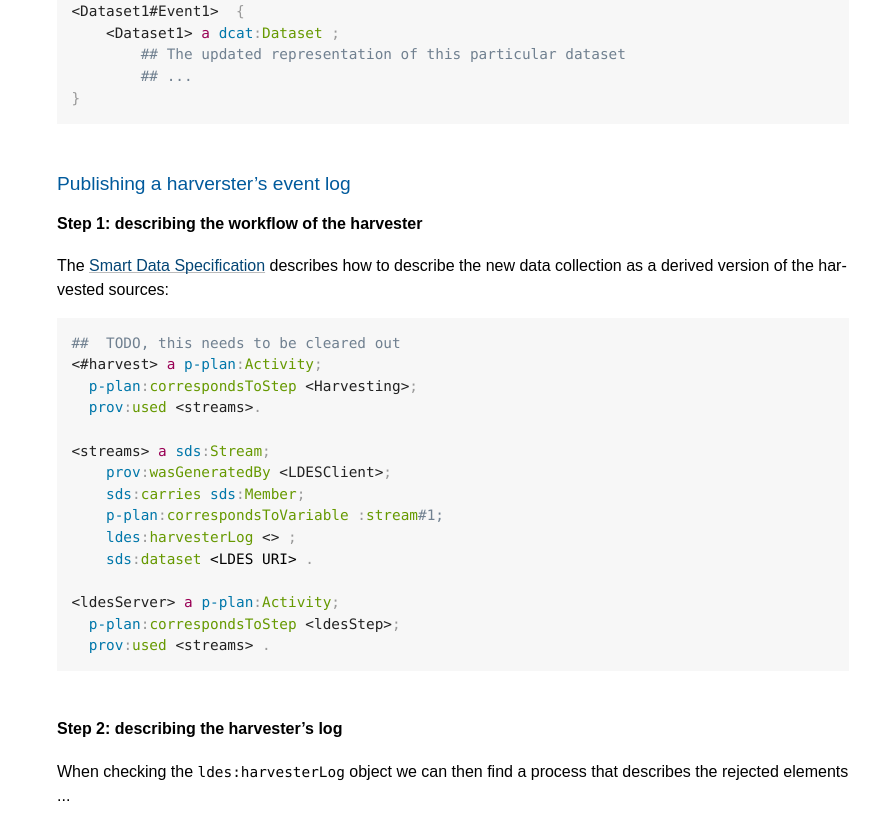
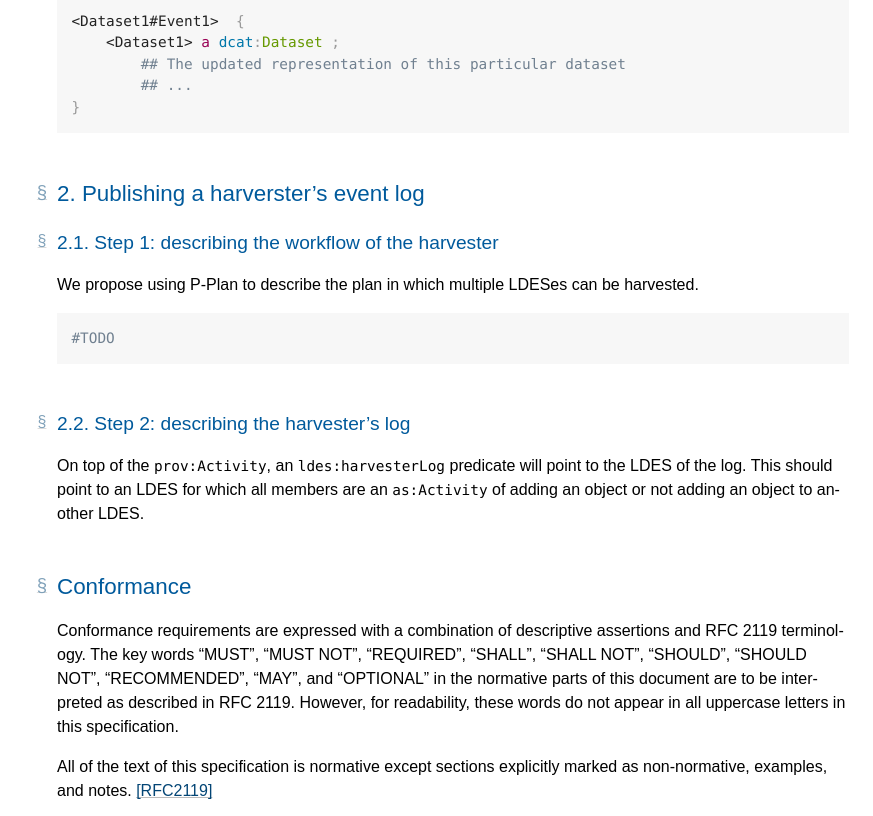
Before and after one commit to SEMICeu/LDES-DCAT-AP-feeds, a plain HTML site: page index.html in a window 1280 px wide. Shown: the part 1618-2434 px from the top of the page, without its empty margins (407-1280 px from the left). Drawn offline with Linux system fonts and the light colour scheme.

Commit message:
P-Plan
SHA: a833969e2f3571332ff9daecf3934ebd78cc47c8
Reason: push, by pietercolpaert

Co-authored-by: github-actions[bot] <41898282+github-actions[bot]@users.noreply.github.com>

```diff
--- a/index.html
+++ b/index.html
@@ -1490,7 +1490,7 @@ Possible extra rowspan handling
 </style>
   <meta content="Bikeshed version 82ce88815, updated Thu Sep 7 16:33:55 2023 -0700" name="generator">
   <link href="https://semiceu.github.io/LDES-DCAT-AP-feeds/index.html" rel="canonical">
-  <meta content="0156a8f60a33581e001d4199150854b5051f526e" name="document-revision">
+  <meta content="a833969e2f3571332ff9daecf3934ebd78cc47c8" name="document-revision">
 <style>/* Boilerplate: style-autolinks */
 .css.css, .property.property, .descriptor.descriptor {
     color: var(--a-normal-text);
@@ -2046,6 +2046,17 @@ Parts of this work may be from another specification document.  If so, those par
   <nav data-fill-with="table-of-contents" id="toc">
    <h2 class="no-num no-toc no-ref" id="contents">Table of Contents</h2>
    <ol class="toc" role="directory">
+    <li>
+     <a href="#publishing-changes-about-dcat-ap-entities"><span class="secno">1</span> <span class="content">Publishing changes about DCAT-AP entities</span></a>
+     <ol class="toc">
+      <li><a href="#example"><span class="secno">1.1</span> <span class="content">Example</span></a>
+     </ol>
+    <li>
+     <a href="#publishing-a-harversters-event-log"><span class="secno">2</span> <span class="content">Publishing a harverster’s event log</span></a>
+     <ol class="toc">
+      <li><a href="#step-1-describing-the-workflow-of-the-harvester"><span class="secno">2.1</span> <span class="content">Step 1: describing the workflow of the harvester</span></a>
+      <li><a href="#step-2-describing-the-harvesters-log"><span class="secno">2.2</span> <span class="content">Step 2: describing the harvester’s log</span></a>
+     </ol>
     <li><a href="#conformance"><span class="secno"></span> <span class="content"> Conformance</span></a>
     <li>
      <a href="#references"><span class="secno"></span> <span class="content">References</span></a>
@@ -2055,8 +2066,8 @@ Parts of this work may be from another specification document.  If so, those par
    </ol>
   </nav>
   <main>
-   <h3 class="heading settled" id="publishing-changes-about-dcat-ap-entities"><span class="content">Publishing changes about DCAT-AP entities</span></h3>
-   <h4 class="heading settled" id="example"><span class="content">Example</span></h4>
+   <h2 class="heading settled" data-level="1" id="publishing-changes-about-dcat-ap-entities"><span class="secno">1. </span><span class="content">Publishing changes about DCAT-AP entities</span><a class="self-link" href="#publishing-changes-about-dcat-ap-entities"></a></h2>
+   <h3 class="heading settled" data-level="1.1" id="example"><span class="secno">1.1. </span><span class="content">Example</span><a class="self-link" href="#example"></a></h3>
 <pre class="language-turtle highlight"><c- k>@prefix</c-> <c- nn>:</c-> <c- g>&lt;https://data.example.org/feed></c-> <c- p>.</c->
 <c- k>@prefix</c-> <c- nn>ldes:</c-> <c- g>&lt;https://w3id.org/ldes#></c-><c- p>.</c->
 <c- k>@prefix</c-> <c- nn>tree:</c-> <c- g>&lt;https://w3id.org/tree#></c-><c- p>.</c->
@@ -2106,30 +2117,17 @@ Parts of this work may be from another specification document.  If so, those par
         <c- c>## ...</c->
 <c- p>}</c->
 </pre>
-   <h3 class="heading settled" id="publishing-a-harversters-event-log"><span class="content">Publishing a harverster’s event log</span></h3>
-   <h4 class="heading settled" id="step-1-describing-the-workflow-of-the-harvester"><span class="content">Step 1: describing the workflow of the harvester</span></h4>
-   <p>The <a href="https://w3id.org/sds/specification">Smart Data Specification</a> describes how to describe the new data collection as a derived version of the harvested sources:</p>
-<pre class="language-turtle highlight"><c- c>##  TODO, this needs to be cleared out</c->
-<c- g>&lt;#harvest></c-> <c- b>a</c-> <c- nn>p-plan</c-><c- p>:</c-><c- f>Activity</c-><c- p>;</c->
-  <c- nn>p-plan</c-><c- p>:</c-><c- f>correspondsToStep</c-> <c- g>&lt;Harvesting></c-><c- p>;</c->
-  <c- nn>prov</c-><c- p>:</c-><c- f>used</c-> <c- g>&lt;streams></c-><c- p>.</c->
-
-<c- g>&lt;streams></c-> <c- b>a</c-> <c- nn>sds</c-><c- p>:</c-><c- f>Stream</c-><c- p>;</c->
-    <c- nn>prov</c-><c- p>:</c-><c- f>wasGeneratedBy</c-> <c- g>&lt;LDESClient></c-><c- p>;</c->
-    <c- nn>sds</c-><c- p>:</c-><c- f>carries</c-> <c- nn>sds</c-><c- p>:</c-><c- f>Member</c-><c- p>;</c->
-    <c- nn>p-plan</c-><c- p>:</c-><c- f>correspondsToVariable</c-> <c- p>:</c-><c- f>stream</c-><c- c>#1;</c->
-    <c- nn>ldes</c-><c- p>:</c-><c- f>harvesterLog</c-> <c- g>&lt;></c-> <c- p>;</c->
-    <c- nn>sds</c-><c- p>:</c-><c- f>dataset</c-> &lt;LDES URI> <c- p>.</c->
-
-<c- g>&lt;ldesServer></c-> <c- b>a</c-> <c- nn>p-plan</c-><c- p>:</c-><c- f>Activity</c-><c- p>;</c->
-  <c- nn>p-plan</c-><c- p>:</c-><c- f>correspondsToStep</c-> <c- g>&lt;ldesStep></c-><c- p>;</c->
-  <c- nn>prov</c-><c- p>:</c-><c- f>used</c-> <c- g>&lt;streams></c-> <c- p>.</c->
+   <h2 class="heading settled" data-level="2" id="publishing-a-harversters-event-log"><span class="secno">2. </span><span class="content">Publishing a harverster’s event log</span><a class="self-link" href="#publishing-a-harversters-event-log"></a></h2>
+   <h3 class="heading settled" data-level="2.1" id="step-1-describing-the-workflow-of-the-harvester"><span class="secno">2.1. </span><span class="content">Step 1: describing the workflow of the harvester</span><a class="self-link" href="#step-1-describing-the-workflow-of-the-harvester"></a></h3>
+   <p>We propose using P-Plan to describe the plan in which multiple LDESes can be harvested.</p>
+<pre class="language-turtle highlight"><c- c>#TODO</c->
 </pre>
-   <h4 class="heading settled" id="step-2-describing-the-harvesters-log"><span class="content">Step 2: describing the harvester’s log</span></h4>
-   <p>When checking the <code>ldes:harvesterLog</code> object we can then find a process that describes the rejected elements ...</p>
+   <h3 class="heading settled" data-level="2.2" id="step-2-describing-the-harvesters-log"><span class="secno">2.2. </span><span class="content">Step 2: describing the harvester’s log</span><a class="self-link" href="#step-2-describing-the-harvesters-log"></a></h3>
+   <p>On top of the <code>prov:Activity</code>, an <code>ldes:harvesterLog</code> predicate will point to the LDES of the log.
+This should point to an LDES for which all members are an <code>as:Activity</code> of adding an object or not adding an object to another LDES.</p>
   </main>
   <div data-fill-with="conformance">
-   <h2 class="no-ref no-num heading settled" id="conformance"><span class="content"> Conformance</span></h2>
+   <h2 class="no-ref no-num heading settled" id="conformance"><span class="content"> Conformance</span><a class="self-link" href="#conformance"></a></h2>
    <p> Conformance requirements are expressed with a combination of descriptive assertions and RFC 2119 terminology.
             The key words “MUST”, “MUST NOT”, “REQUIRED”, “SHALL”, “SHALL NOT”, “SHOULD”, “SHOULD NOT”, “RECOMMENDED”, “MAY”, and “OPTIONAL”
             in the normative parts of this document
@@ -2274,8 +2272,8 @@ Parts of this work may be from another specification document.  If so, those par
 
 })();
 </script>
-  <h2 class="no-num no-ref heading settled" id="references"><span class="content">References</span></h2>
-  <h3 class="no-num no-ref heading settled" id="normative"><span class="content">Normative References</span></h3>
+  <h2 class="no-num no-ref heading settled" id="references"><span class="content">References</span><a class="self-link" href="#references"></a></h2>
+  <h3 class="no-num no-ref heading settled" id="normative"><span class="content">Normative References</span><a class="self-link" href="#normative"></a></h3>
   <dl>
    <dt id="biblio-rfc2119">[RFC2119]
    <dd>S. Bradner. <a href="https://datatracker.ietf.org/doc/html/rfc2119"><cite>Key words for use in RFCs to Indicate Requirement Levels</cite></a>. March 1997. Best Current Practice. URL: <a href="https://datatracker.ietf.org/doc/html/rfc2119">https://datatracker.ietf.org/doc/html/rfc2119</a>
```
